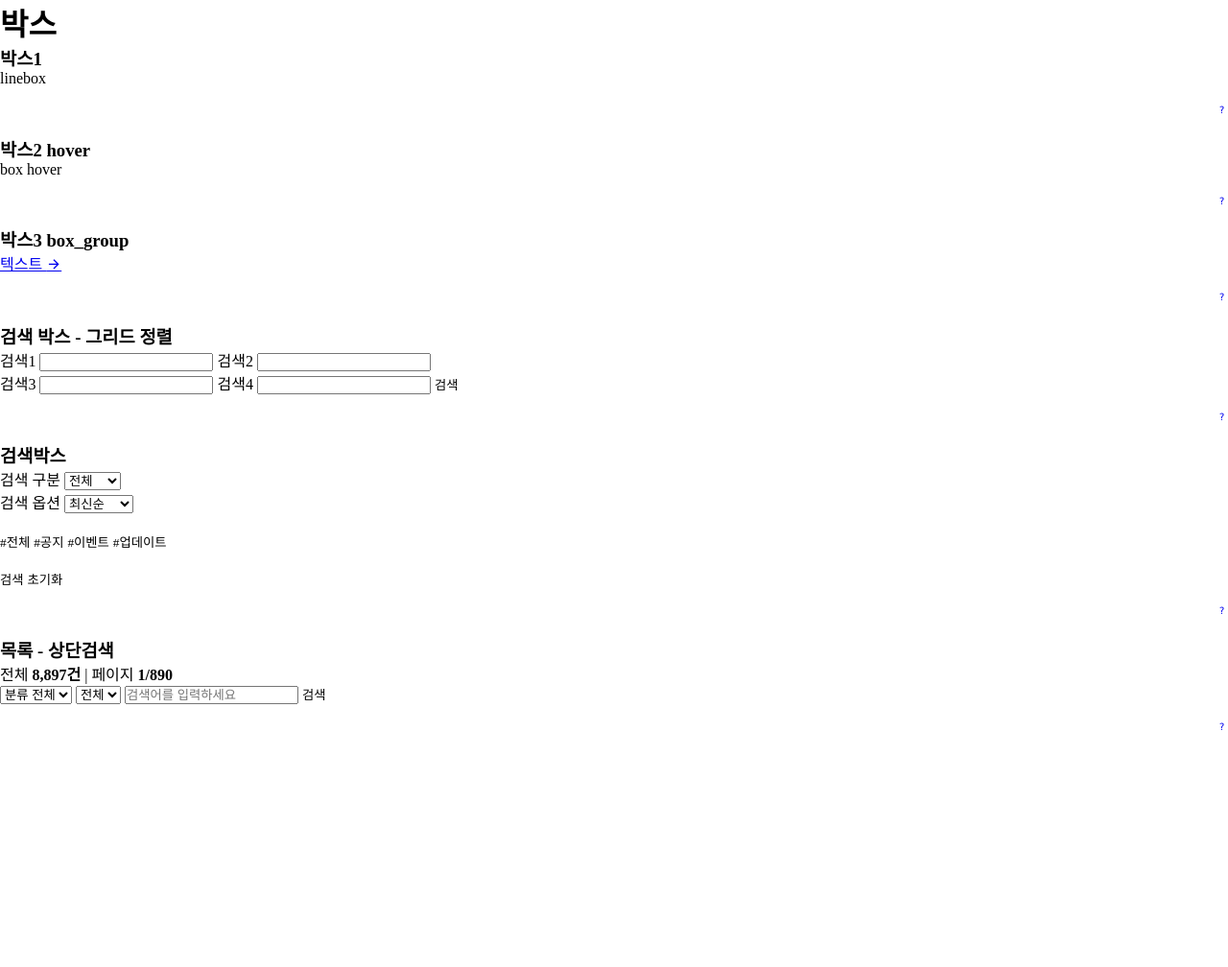
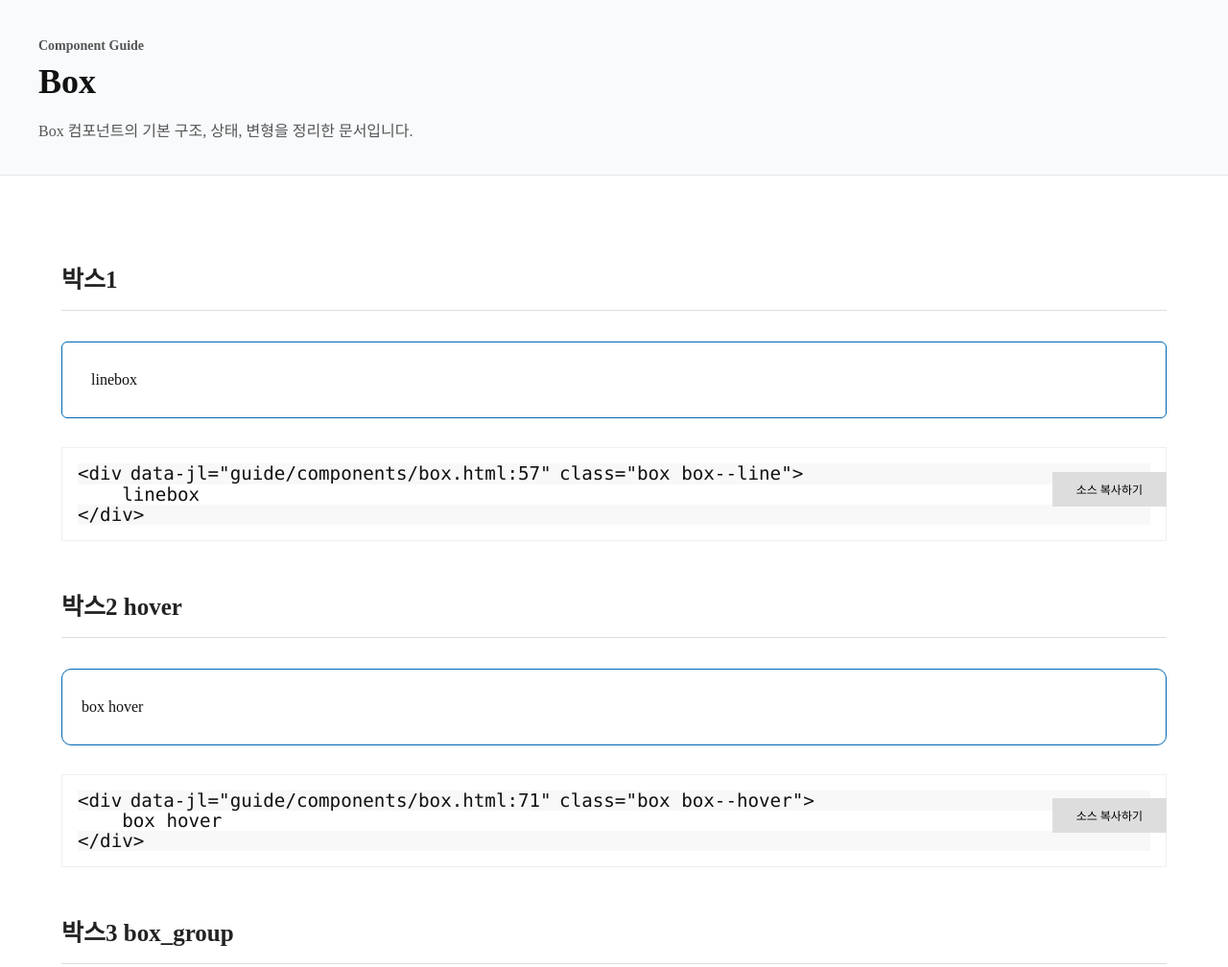
Before and after one commit to okha486/bem-ui-styleguide, a plain HTML site: page guide/components/box.html in a window 1280 px wide. Shown: the top 1008 px of the page at 96% size. Before the commit the page ends 800 px from the top, so only its background shows below. Drawn offline with nearby package versions, Linux system fonts and the light colour scheme.

Commit message:
Add files via upload

```diff
--- a/guide/components/box.html
+++ b/guide/components/box.html
@@ -15,9 +15,9 @@
     <link rel="stylesheet" href="../css/styleCore.css">
     <link rel="stylesheet" href="../css/shThemeEclipse.css">
 
-
     <!-- 사용 컨텐츠 스타일 참고 파일(사용파일) -->
     <link rel="stylesheet" href="../css/styleguide.css">
+    <link rel="stylesheet" href="../css/component.css">
 
     <!-- 라이브러리 -->
     <script src="../js/jquery-3.5.1.min.js"></script>
@@ -34,13 +34,24 @@
     <script src="../js/styleguide.js"></script>
 </head>
 <body>
-<div id="styleguide">
-    <main class="component" style="margin:0;">
-        <h1 class="component__title">박스</h1>
+<div id="styleguide" class="component-page">
+    <a href="#component-content" class="component-page__skip">본문 바로가기</a>
 
-        <section class="section">
-            <article class="group">
-                <h3>박스1</h3>
+    <header class="component-page__header">
+      <div class="component-page__header-inner">
+        <p class="component-page__eyebrow">Component Guide</p>
+        <h1 class="component-page__title">Box</h1>
+        <p class="component-page__intro">
+          Box 컴포넌트의 기본 구조, 상태, 변형을 정리한 문서입니다.
+        </p>
+      </div>
+    </header>
+
+    <main class="component-page__content">
+
+        <section class="component-doc">
+            <article class="component-doc__group">
+                <h2>박스1</h2>
                 <div class="item">
 
                     <div class="box box--line">
@@ -52,9 +63,9 @@
             </article>
         </section>
 
-        <section class="section">
-            <article class="group">
-                <h3>박스2 hover</h3>
+        <section class="component-doc">
+            <article class="component-doc__group">
+                <h2>박스2 hover</h2>
                 <div class="item">
 
                     <div class="box box--hover">
@@ -66,9 +77,9 @@
             </article>
         </section>
 
-        <section class="section">
-            <article class="group">
-                <h3>박스3 box_group</h3>
+        <section class="component-doc">
+            <article class="component-doc__group">
+                <h2>박스3 box_group</h2>
                 <div class="item">
 
                     <div class="box">
@@ -85,9 +96,9 @@
             </article>
         </section>
 
-        <section class="section">
-            <article class="group">
-                <h3>검색 박스 - 그리드 정렬</h3>
+        <section class="component-doc">
+            <article class="component-doc__group">
+                <h2>검색 박스 - 그리드 정렬</h2>
                 <div class="item">
 
                     <form class="search-form" action="#" method="get">
@@ -119,9 +130,9 @@
             </article>
         </section>
 
-        <section class="section">
-            <article class="group">
-                <h3>검색박스</h3>
+        <section class="component-doc">
+            <article class="component-doc__group">
+                <h2>검색박스</h2>
                 <div class="item">
 
                     <form action="/search" method="get" class="search-form">
@@ -171,9 +182,9 @@
             </article>
         </section>
 
-        <section class="section">
-            <article class="group">
-                <h3>목록 - 상단검색</h3>
+        <section class="component-doc">
+            <article class="component-doc__group">
+                <h2>목록 - 상단검색</h2>
                 <div class="item">
 
                     <div class="board-header">
```
